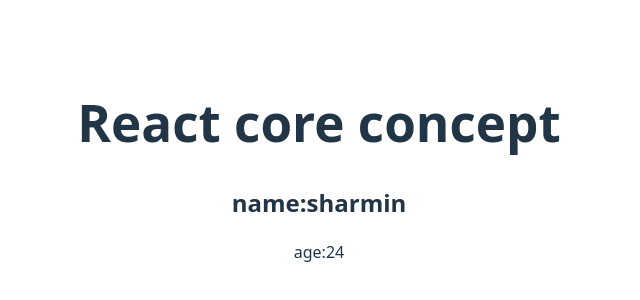
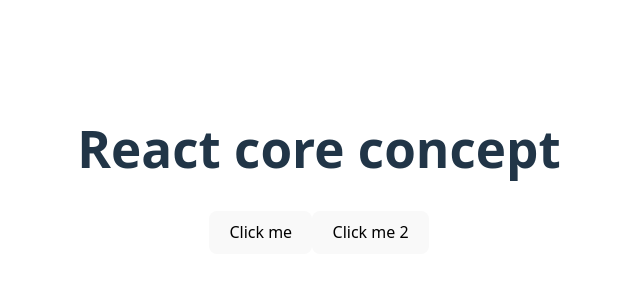
Before and after one commit to sharmin133/React-revision, a React (Vite) app: page / in a window 1280 px wide. Shown: the part 230-530 px from the top of the page, without its empty margins (321-961 px from the left). Built offline with nearby package versions, Linux system fonts and the light colour scheme.

Commit message:
added event handle

```diff
--- a/src/App.jsx
+++ b/src/App.jsx
@@ -6,21 +6,33 @@
 
 function App() {
 
+  const handleClick=()=>{
+    alert('successfully clicked')
+  }
+
+  const handleClick2=(num)=>{
+    const newNum=num+10;
+    alert(newNum);
+  }
 // const persons=['halim','miti','nisi','kabir'];
-const singers=[
-  {name:'sharmin', age:24, subject:'science'}
-]
+// const singers=[
+//   {name:'sharmin', age:24, subject:'science'}
+// ]
   return (
     <>
 
       <h1>React core concept</h1>
 
+      <button onClick={handleClick} >Click me</button>
+
+      <button onClick={()=> handleClick2(2)} >Click me 2</button>
+
       {/* {
         persons.map(person=><Person person={person} ></Person>)
       } */}
-      {
+      {/* {
         singers.map(singer =><Singer key={singer.id} singer={singer}></Singer>)
-      }
+      } */}
 
 
       {/* <ToDo task='learn react' isDone={true}  ></ToDo>
```
